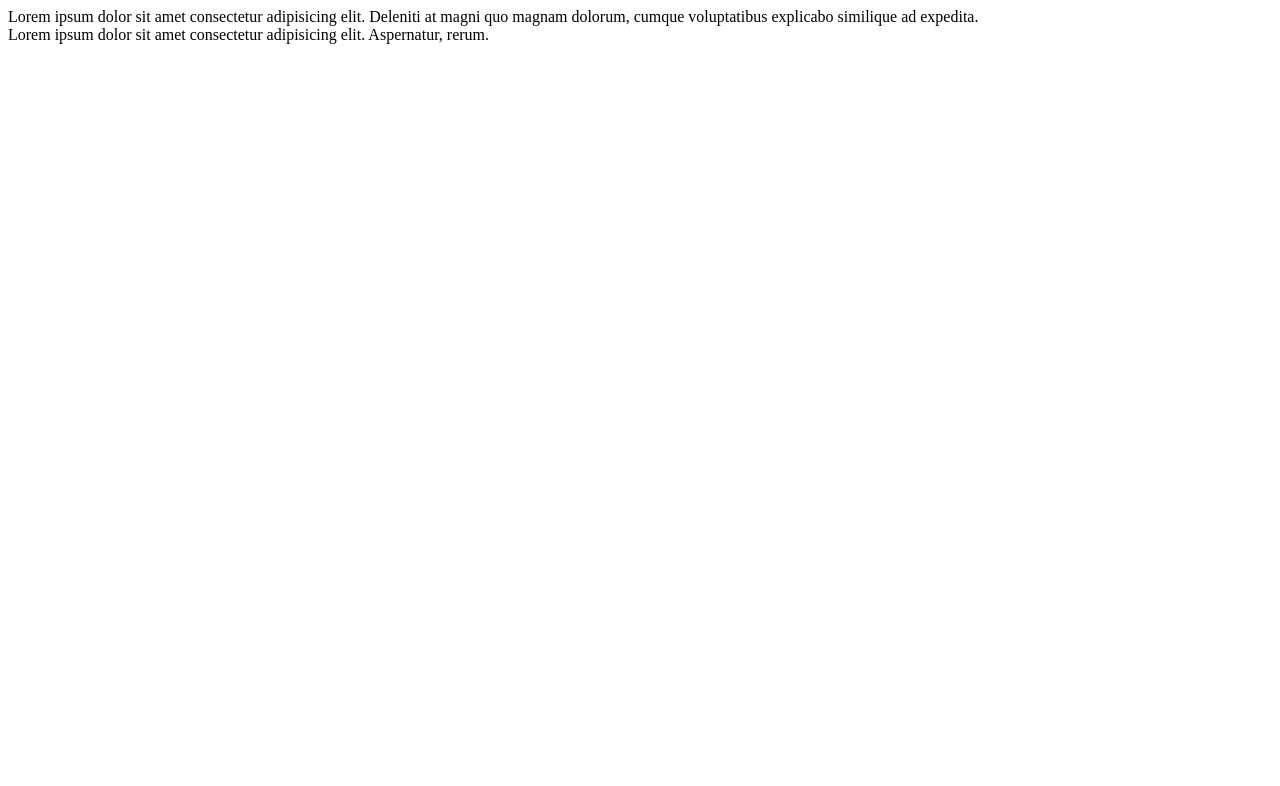
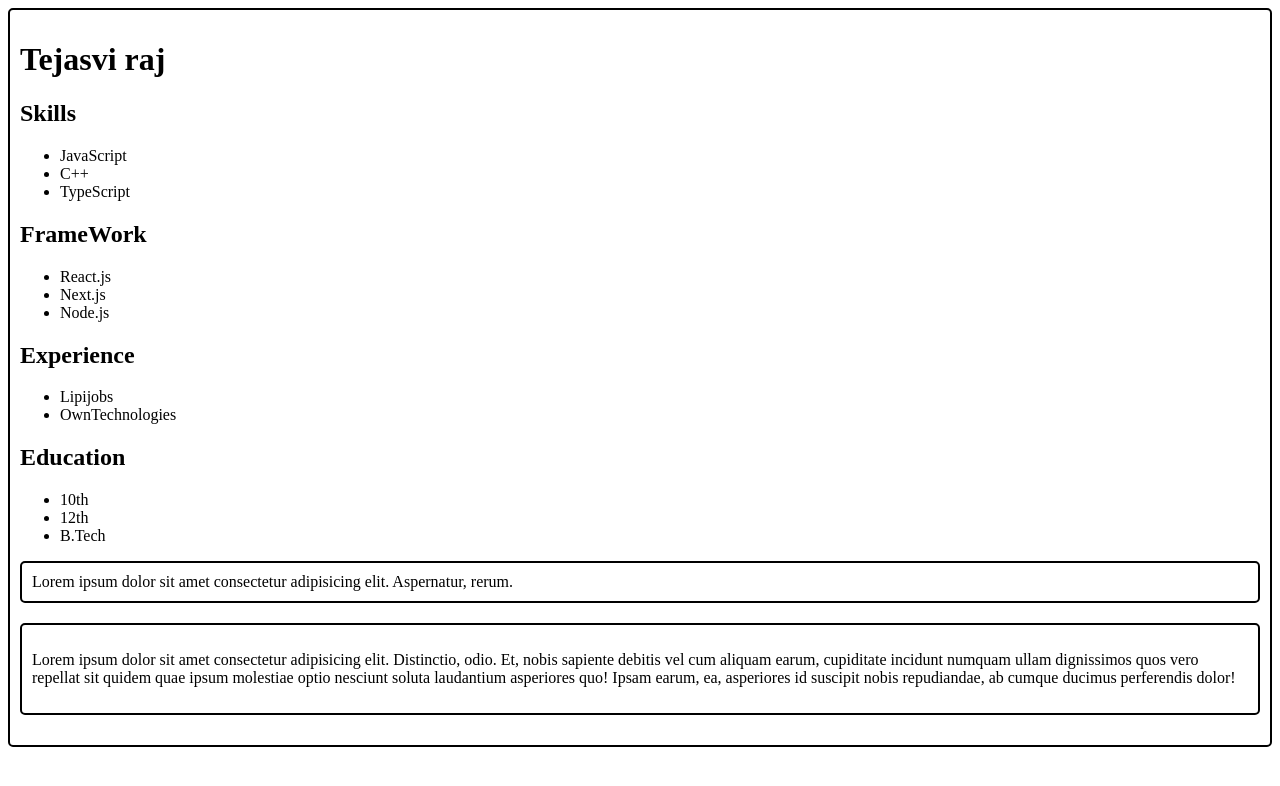
Before and after one commit to tejasvi8686/React_Assigment, a React (Vite) app: page / in a window 1280 px wide. Shown: the top 786 px of the page. Built offline with nearby package versions, Linux system fonts and the light colour scheme.

Commit message:
chapter 2 assigment 2 done

```diff
--- a/src/App.jsx
+++ b/src/App.jsx
@@ -1,13 +1,26 @@
 import "./App.css";
 import Border from "./componetns/Border/Border";
+import Child from "./componetns/Border/Child/Child";
 import Resume from "./componetns/Resume/Resume";
 
 function App() {
   return (
-    <div>
-      {/* <Resume /> */}
-      <Border />
-    </div>
+    <Border>
+      <Resume />
+      <Border>
+        <Child />
+      </Border>
+      <Border>
+        <p>
+          Lorem ipsum dolor sit amet consectetur adipisicing elit. Distinctio,
+          odio. Et, nobis sapiente debitis vel cum aliquam earum, cupiditate
+          incidunt numquam ullam dignissimos quos vero repellat sit quidem quae
+          ipsum molestiae optio nesciunt soluta laudantium asperiores quo! Ipsam
+          earum, ea, asperiores id suscipit nobis repudiandae, ab cumque ducimus
+          perferendis dolor!
+        </p>
+      </Border>
+    </Border>
   );
 }
 
--- a/src/componetns/Border/Border.jsx
+++ b/src/componetns/Border/Border.jsx
@@ -1,13 +1,17 @@
-import React from 'react'
-import Child from './Child/Child'
+import React from "react";
 
-const Border = () => {
+const Border = ({ children }) => {
+  const borderStyle = {
+    border: "2px solid black",
+    padding: "10px",
+    borderRadius: "5px",
+    marginBottom: "20px"
+  };
   return (
     <div>
-      Lorem ipsum dolor sit amet consectetur adipisicing elit. Deleniti at magni quo magnam dolorum, cumque voluptatibus explicabo similique ad expedita.
-      <Child />
+      <div style={borderStyle}>{children}</div>
     </div>
-  )
-}
+  );
+};
 
-export default Border
+export default Border;
```
